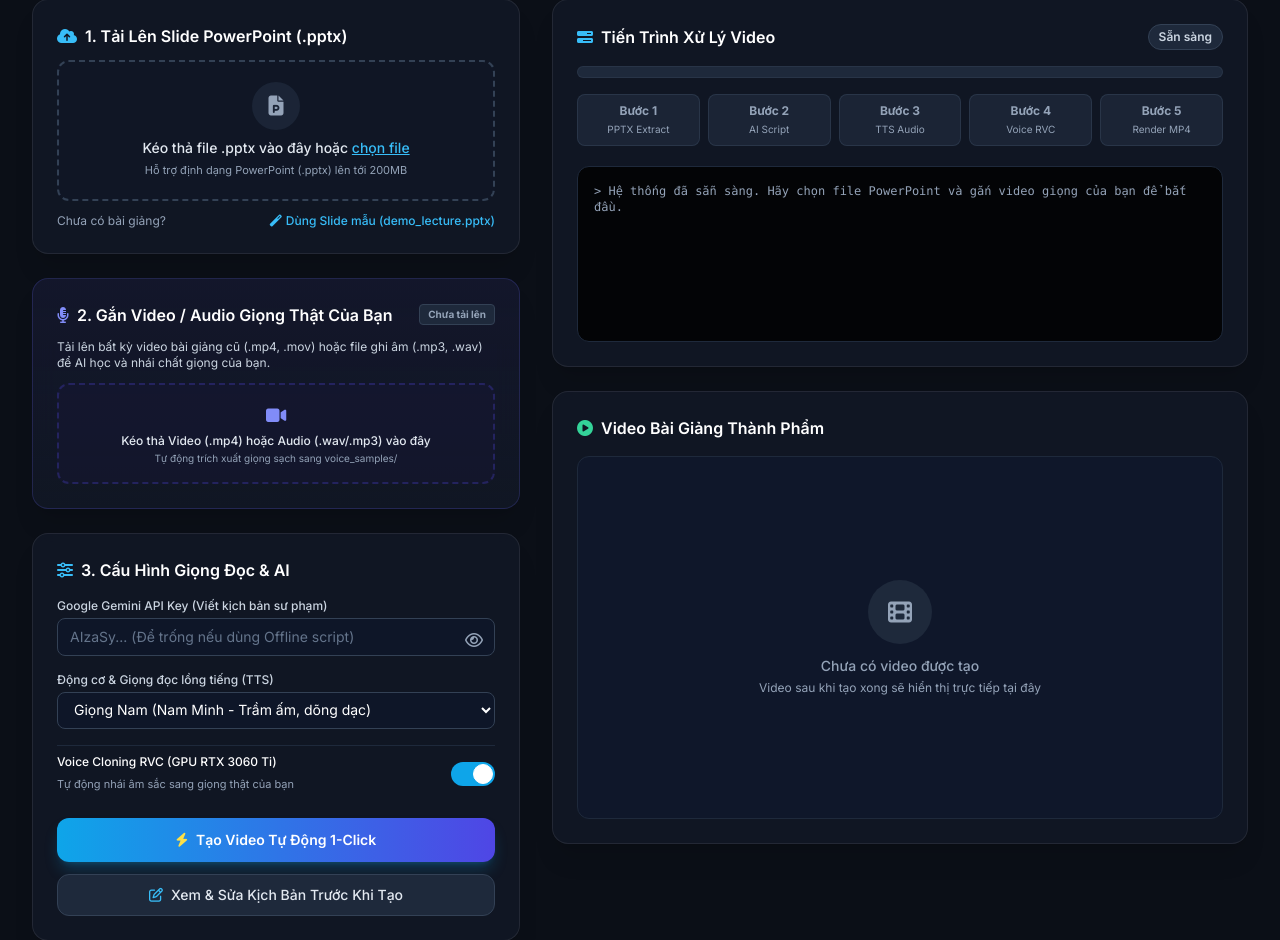
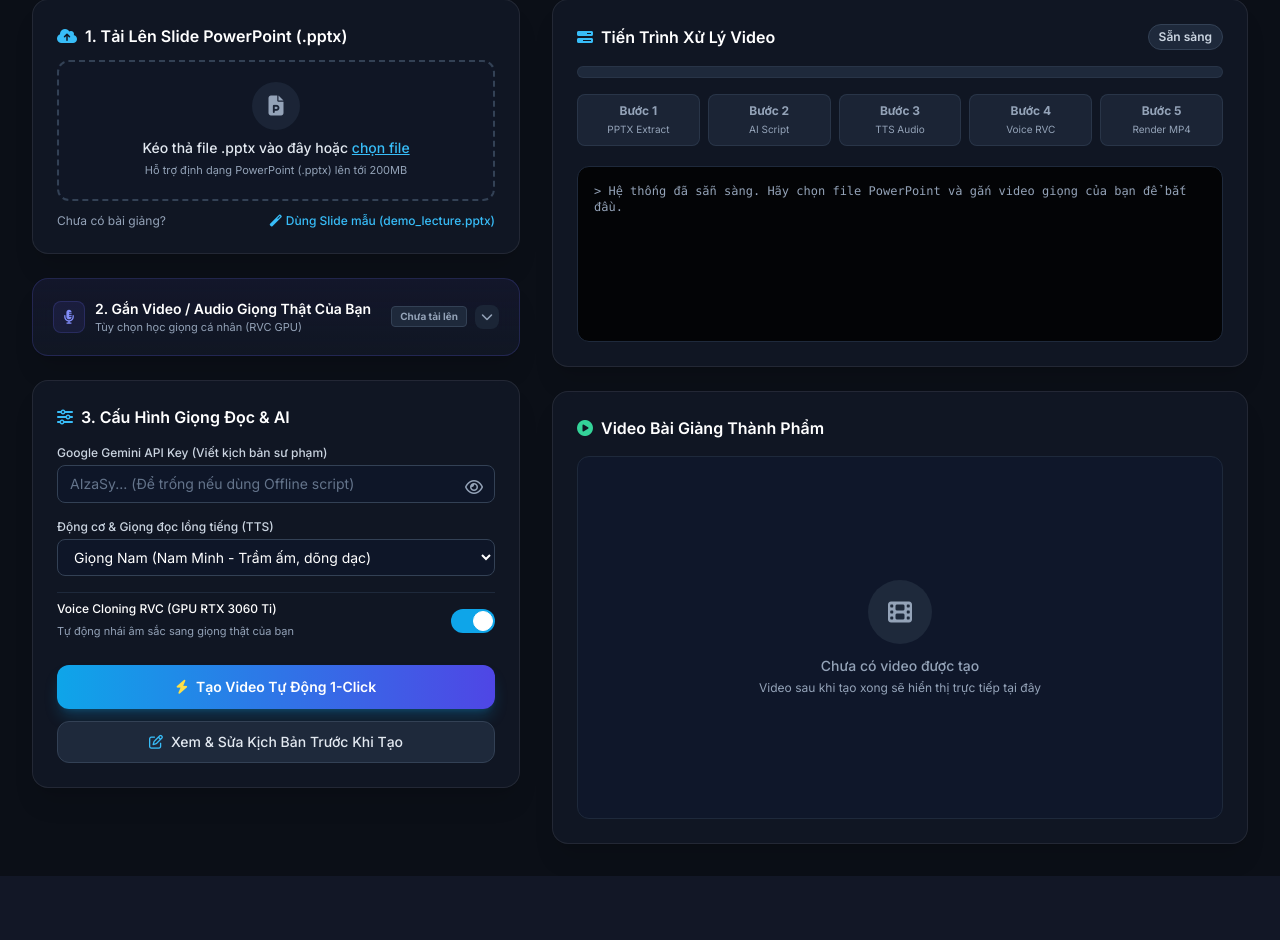
Before and after one commit to Nguyenluu2805/AI_Video_Agent_Generator, a Flask app: page / in a window 1280 px wide. Shown: the part 98-1038 px from the top of the page. After the commit the page ends 974 px from the top, so only its background shows below. Run offline with Flask 3, Linux system fonts and the light colour scheme; data that the repository does not hold is empty; some libraries are stand-ins or nearby versions.

Commit message:
feat: redesign voice sample card into collapsible accordion for sleek modern UI

```diff
--- a/templates/index.html
+++ b/templates/index.html
@@ -104,24 +104,38 @@
                     </div>
                 </div>
 
-                <!-- Voice Sample Upload Card (Gắn video/audio giọng của bạn) -->
-                <div class="glass-card rounded-2xl p-6 shadow-xl border border-indigo-500/20 bg-gradient-to-b from-indigo-950/20 to-transparent space-y-3">
-                    <div class="flex items-center justify-between">
-                        <h2 class="text-base font-semibold text-white flex items-center">
-                            <i class="fa-solid fa-microphone-lines text-indigo-400 mr-2"></i>
-                            2. Gắn Video / Audio Giọng Thật Của Bạn
-                        </h2>
+                <!-- Voice Sample Upload Card (Collapsible Accordion: Ẩn / Hiện) -->
+                <div class="glass-card rounded-2xl p-5 shadow-xl border border-indigo-500/20 bg-gradient-to-b from-indigo-950/20 to-transparent space-y-3">
+                    <div class="flex items-center justify-between cursor-pointer select-none" onclick="toggleVoiceSampleAccordion()">
+                        <div class="flex items-center space-x-2.5">
+                            <div class="w-8 h-8 rounded-lg bg-indigo-500/10 border border-indigo-500/20 flex items-center justify-center text-indigo-400">
+                                <i class="fa-solid fa-microphone-lines text-sm"></i>
+                            </div>
+                            <div>
+                                <h2 class="text-sm font-semibold text-white">2. Gắn Video / Audio Giọng Thật Của Bạn</h2>
+                                <p class="text-[11px] text-slate-400">Tùy chọn học giọng cá nhân (RVC GPU)</p>
+                            </div>
+                        </div>
+                        <div class="flex items-center space-x-2">
                             <span id="voice-sample-badge" class="px-2 py-0.5 rounded text-[10px] font-bold bg-slate-800 text-slate-400 border border-slate-700">
                                 Chưa tải lên
                             </span>
+                            <div id="voice-sample-chevron" class="w-6 h-6 rounded-lg bg-slate-800/80 flex items-center justify-center text-slate-400 hover:text-white transition-transform duration-300">
+                                <i class="fa-solid fa-chevron-down text-xs"></i>
                             </div>
+                        </div>
+                    </div>
+
+                    <!-- Collapsible Drawer (Mặc định ẩn) -->
+                    <div id="voice-sample-drawer" class="hidden pt-2 border-t border-indigo-900/40 space-y-3">
                         <p class="text-xs text-slate-300">Tải lên bất kỳ video bài giảng cũ (.mp4, .mov) hoặc file ghi âm (.mp3, .wav) để AI học và nhái chất giọng của bạn.</p>
 
                         <div id="voice-drop-zone" class="border-2 border-dashed border-indigo-900/60 hover:border-indigo-500 rounded-xl p-4 text-center cursor-pointer transition-all bg-indigo-950/20 hover:bg-indigo-500/10 group">
                             <input type="file" id="voice-file-input" accept="video/*,audio/*,.mp4,.mov,.mp3,.wav,.m4a" class="hidden">
-                        <i class="fa-solid fa-video text-lg text-indigo-400 group-hover:scale-110 transition-transform mb-1"></i>
+                            <i class="fa-solid fa-cloud-arrow-up text-xl text-indigo-400 group-hover:scale-110 transition-transform mb-1"></i>
                             <p class="text-xs font-medium text-slate-200" id="voice-file-display">Kéo thả Video (.mp4) hoặc Audio (.wav/.mp3) vào đây</p>
                             <p class="text-[10px] text-slate-400 mt-0.5">Tự động trích xuất giọng sạch sang voice_samples/</p>
+                        </div>
                     </div>
                 </div>
 
@@ -401,6 +415,18 @@
                 .catch(err => alert('Lỗi: ' + err));
         }
 
+        function toggleVoiceSampleAccordion() {
+            const drawer = document.getElementById('voice-sample-drawer');
+            const chevron = document.getElementById('voice-sample-chevron');
+            if (drawer.classList.contains('hidden')) {
+                drawer.classList.remove('hidden');
+                chevron.style.transform = 'rotate(180deg)';
+            } else {
+                drawer.classList.add('hidden');
+                chevron.style.transform = 'rotate(0deg)';
+            }
+        }
+
         function toggleKeyVisibility() {
             const input = document.getElementById('gemini-api-key');
             const icon = document.getElementById('eye-icon');
```
Lines whose indentation alone changed are shown as unchanged.
